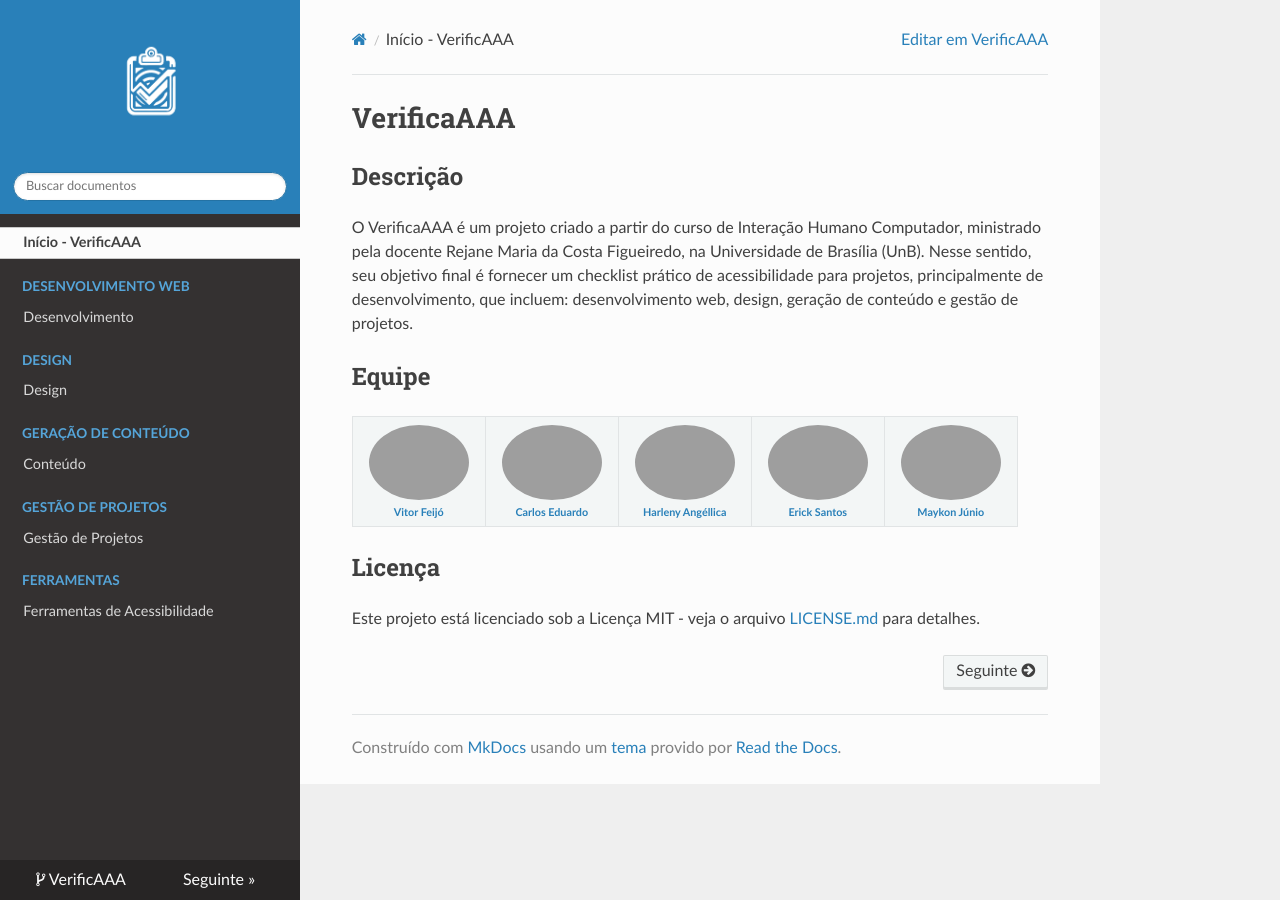
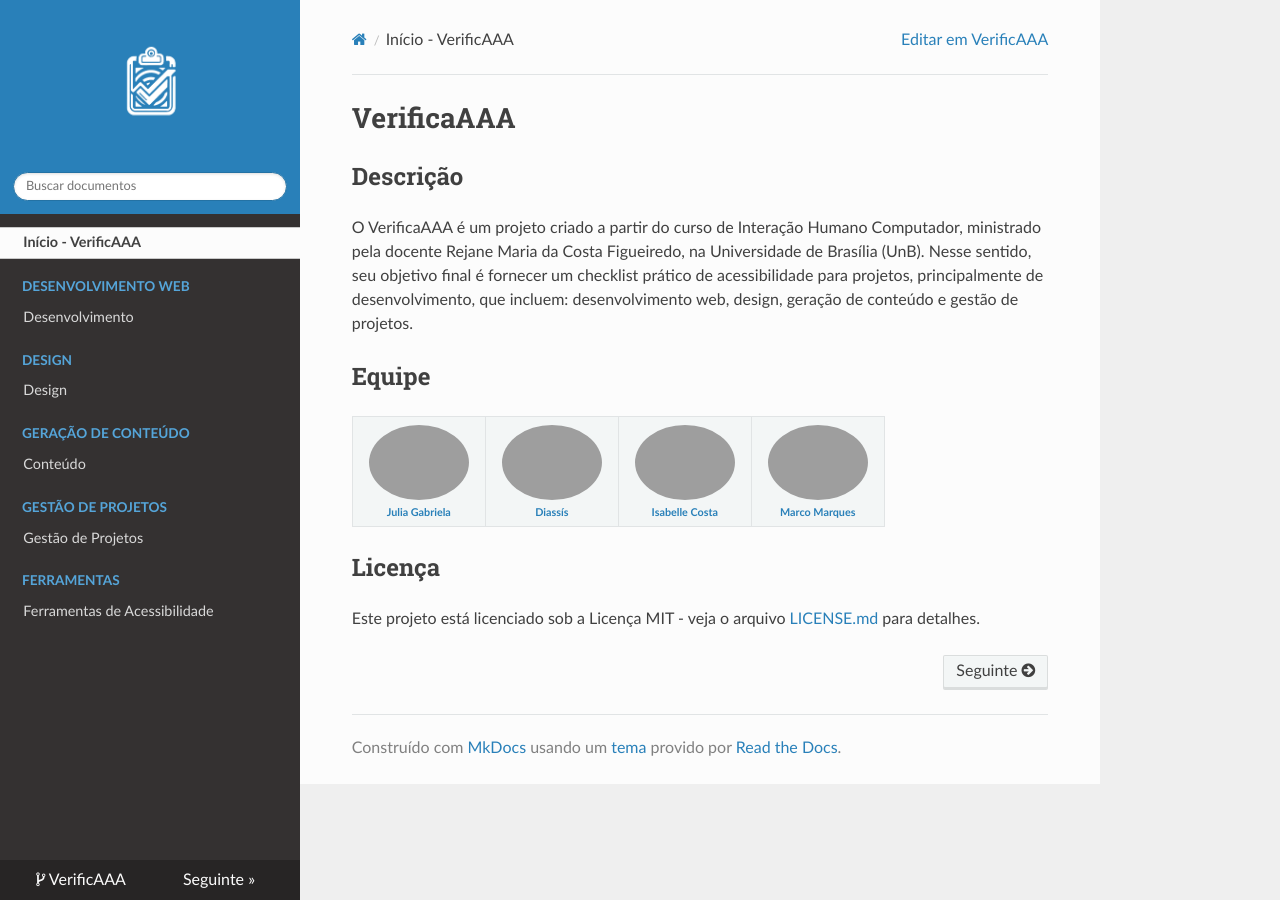
Before and after one commit to isacostaf/IHCGrupo05, an MkDocs documentation site: the page built from docs/index.md, in a window 1280 px wide. Built offline with MkDocs 1.6.1, drawn with Linux system fonts in a browser that asks for light colours; nearby versions of some CDN libraries.

Commit message:
Update index.md

```diff
--- a/docs/index.md
+++ b/docs/index.md
@@ -8,11 +8,10 @@
 
 <table>
   <tr>
-    <td align="center"><a href="https://github.com/vitorfleonardo"><img style="border-radius: 50%;" src="https://github.com/vitorfleonardo.png" width="100px;" alt=""/><br /><sub><b>Vitor Feijó</b></sub></a><br />
-    <td align="center"><a href="https://github.com/CADU110"><img style="border-radius: 50%;" src="https://github.com/CADU110.png" width="100px;" alt=""/><br /><sub><b>Carlos Eduardo</b></sub></a><br />
-    <td align="center"><a href="https://github.com/Angelicahaas"><img style="border-radius: 50%;" src="https://github.com/Angelicahaas.png" width="100px;" alt=""/><br /><sub><b>Harleny Angéllica</b></sub></a><br />
-    <td align="center"><a href="https://github.com/Erick-ems "><img style="border-radius: 50%;" src="https://github.com/Erick-ems.png" width="100px;" alt=""/><br /><sub><b>Erick Santos</b></sub></a><br />
-    <td align="center"><a href="https://github.com/maykonjuso "><img style="border-radius: 50%;" src="https://github.com/maykonjuso.png" width="100px;" alt=""/><br /><sub><b>Maykon Júnio</b></sub></a><br />
+    <td align="center"><a href="https://github.com/JuliaGabP"><img style="border-radius: 50%;" src="https://github.com/JuliaGabP.png" width="100px;" alt=""/><br /><sub><b>Julia Gabriela</b></sub></a><br />
+    <td align="center"><a href="https://github.com/Diaxiz"><img style="border-radius: 50%;" src="https://github.com/Diaxiz.png" width="100px;" alt=""/><br /><sub><b>Diassís</b></sub></a><br />
+    <td align="center"><a href="https://github.com/isacostaf"><img style="border-radius: 50%;" src="https://github.com/isacostaf.png" width="100px;" alt=""/><br /><sub><b>Isabelle Costa</b></sub></a><br />
+    <td align="center"><a href="https://github.com/marcomarquesdc "><img style="border-radius: 50%;" src="https://github.com/marcomarquesdc.png" width="100px;" alt=""/><br /><sub><b>Marco Marques</b></sub></a><br />
   </tr>
 </table>
 
```
